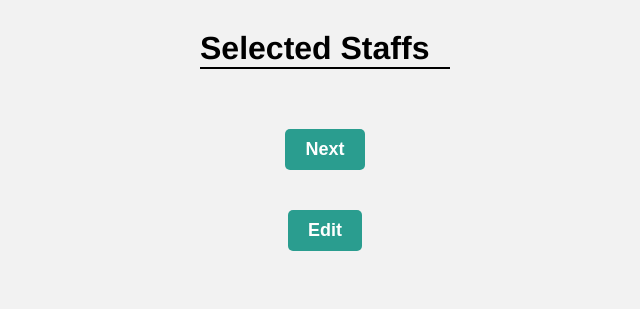
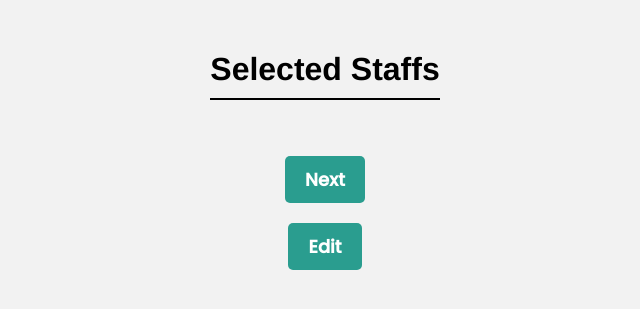
Before and after one commit to NavinSubramanian/StaffallocServer, a Django app: page /edition in a window 1280 px wide. Shown: the top 309 px of the page, without its empty margins (315-955 px from the left). Run offline with Django 4.2, Linux system fonts and the light colour scheme.

Commit message:
Update viewstaff.html
jus a change

```diff
--- a/allocation/templates/viewstaff.html
+++ b/allocation/templates/viewstaff.html
@@ -8,9 +8,6 @@
     <link rel="preconnect" href="https://fonts.gstatic.com" crossorigin>
     <link href="https://fonts.googleapis.com/css2?family=Poppins:wght@300;500&display=swap" rel="stylesheet">
     <style>
-        h1{
-            font-family: Arial, Helvetica, sans-serif;
-        }
         body {
             font-family: 'Poppins', Arial, Helvetica, sans-serif;
             background-color: #f2f2f2;
@@ -25,11 +22,10 @@
 
         h1 {
             font-family: 'Franklin Gothic Medium', 'Arial Narrow', Arial, sans-serif;
-            text-align: left;
-            margin: auto;
-            width: 250px;
+            text-align: center;
             border-bottom: 2px solid black;
-            margin-bottom: 40px;
+            padding-bottom: 10px;
+            margin-bottom: 20px;
         }
 
         .staff-list {
@@ -41,19 +37,25 @@
         .staff-list-item {
             margin: 5px 0;
             font-size: 16px;
+            display: inline-block;
+            padding: 5px 10px;
+            background-color: #008CBA;
+            color: #fff;
+            border-radius: 5px;
+            margin-right: 10px;
         }
-        .next{
-            display: inline-block;
-            padding: 10px 20px;
-            margin: 20px;
+
+        .next {
+            display: block;
+            margin-top: 20px;
             background-color: #2a9d8f;
             color: #fff;
             text-decoration: none;
             border-radius: 5px;
             font-weight: bold;
             font-size: 18px;
-            transition: background-color 0.3s ease;
-            border: none;
+            padding: 10px 20px;
+            text-align: center;
         }
 
         .next:hover {
@@ -62,24 +64,19 @@
     </style>
 </head>
 <body>
-        <h1>Selected Staffs</h1>
+    <h1>Selected Staffs</h1>
     <div class="box1">
-        {%for i in mstaff%}
-        <p> {{i}}</p><br>
-        {%endfor%}
-        {%for i in fstaff%}
-        <p> {{i}}</p><br>
-        {%endfor%}
+        <ul class="staff-list">
+            {% for i in mstaff %}
+                <li class="staff-list-item">{{ i }}</li>
+            {% endfor %}
+            {% for i in fstaff %}
+                <li class="staff-list-item">{{ i }}</li>
+            {% endfor %}
+        </ul>
     </div>
 
-    <a href='rooms/'><button class="next" id="nextPageButton">Next</button></a>
-<a href='edit/'><button class="next" id="nextPageButton">Edit</button></a>
-
-    <script>
-    document.getElementById("editPageButton").addEventListener("click", function() {
-
-    window.location.href = "Editstaff.html";
-    });
-    </script>
+    <a href='rooms/' class="next">Next</a>
+    <a href='edit/' class="next">Edit</a>
 </body>
 </html>
```
